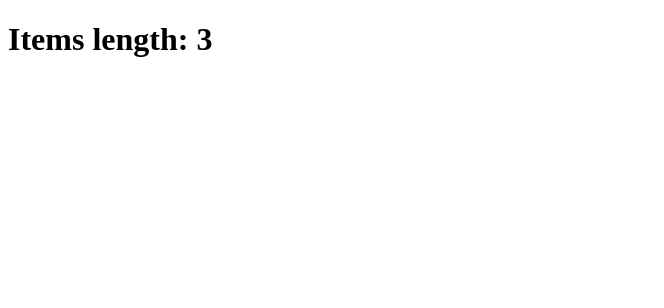
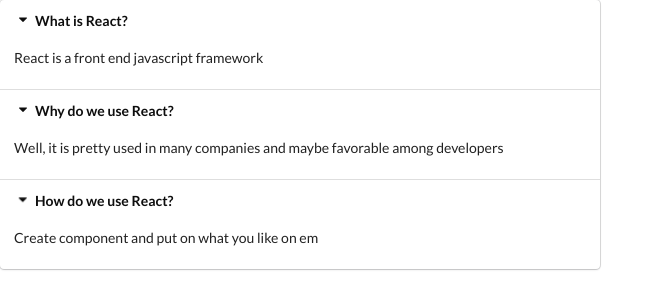
Before and after one commit to AndhikaBrosnan/widgets, a React (Create React App) app: page / in a window 1280 px wide. Shown: the top 308 px of the page, without its empty margins (0-664 px from the left). Built offline with nearby package versions, Linux system fonts and the light colour scheme.

Commit message:
5Juli2021

```diff
--- a/package.json
+++ b/package.json
@@ -8,7 +8,7 @@
     "@testing-library/user-event": "^12.1.10",
     "react": "^17.0.2",
     "react-dom": "^17.0.2",
-    "react-scripts": "4.0.3",
+    "react-scripts": "^4.0.3",
     "web-vitals": "^1.0.1"
   },
   "scripts": {
--- a/public/index.html
+++ b/public/index.html
@@ -10,6 +10,10 @@
       content="Web site created using create-react-app"
     />
     <link rel="apple-touch-icon" href="%PUBLIC_URL%/logo192.png" />
+    <link
+      rel="stylesheet"
+      href="https://cdnjs.cloudflare.com/ajax/libs/semantic-ui/2.4.1/semantic.min.css"
+    />
     <!--
       manifest.json provides metadata used when your web app is installed on a
       user's mobile device or desktop. See https://developers.google.com/web/fundamentals/web-app-manifest/
--- a/src/component/Accordion.js
+++ b/src/component/Accordion.js
@@ -1,11 +1,26 @@
 import React from "react";
 
-const Accordion = (props) => {
-  return (
-    <div>
-      <h1>Items length: {props.items.length}</h1>
-    </div>
-  );
+const Accordion = ({ items }) => {
+  const renderedItems = items.map((item, index) => {
+    return (
+      <React.Fragment key={item.title}>
+        <div
+          className="title active"
+          onClick={() => {
+            console.log("Item clicked!", index);
+          }}
+        >
+          <i className="dropdown icon"></i>
+          {item.title}
+        </div>
+        <div className="content active">
+          <p>{item.content}</p>
+        </div>
+      </React.Fragment>
+    );
+  });
+
+  return <div className="ui styled accordion">{renderedItems}</div>;
 };
 
 export default Accordion;
```
Also changed, not shown: 2 other files (tests, documents, lock files or other folders).
